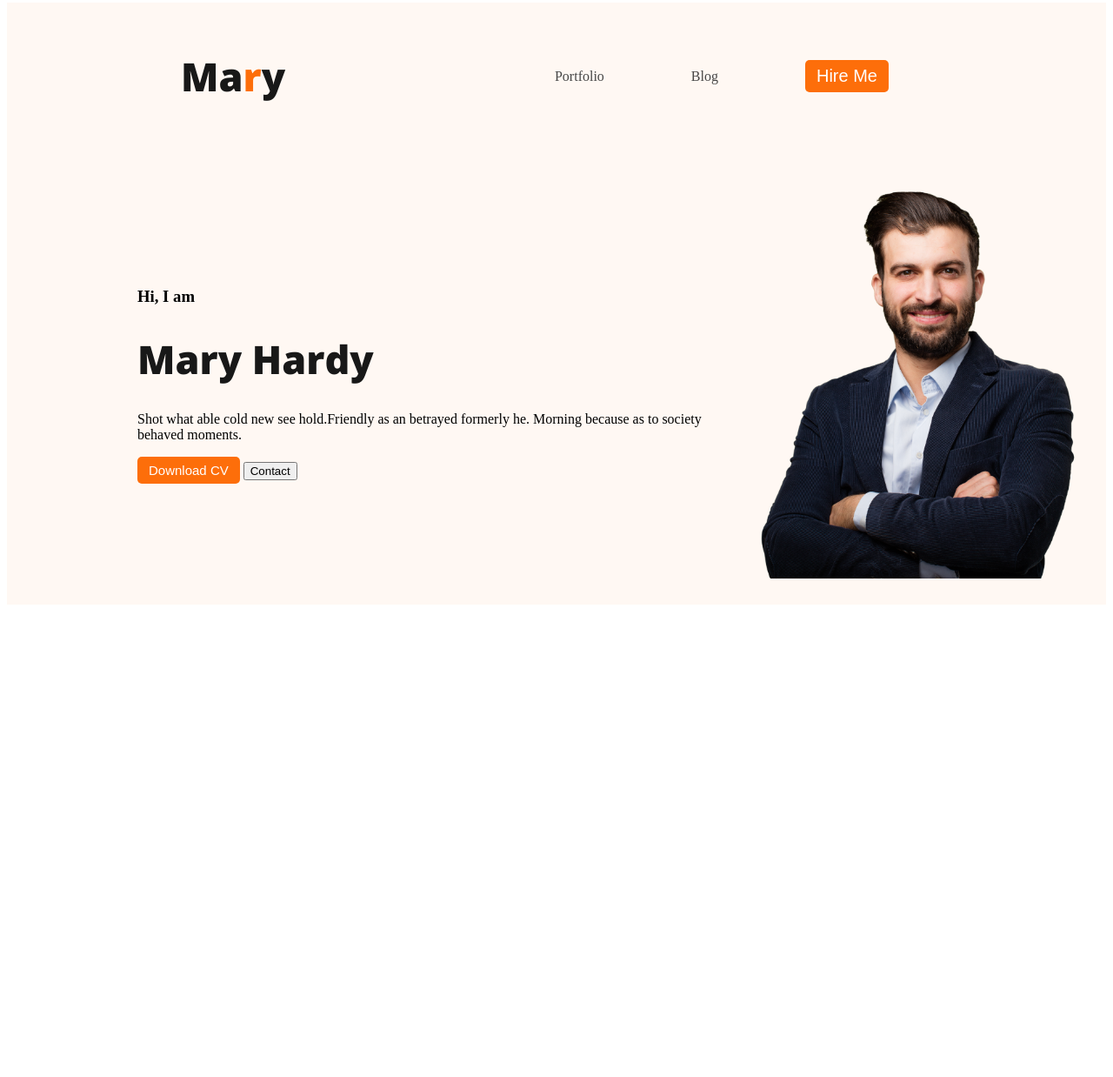
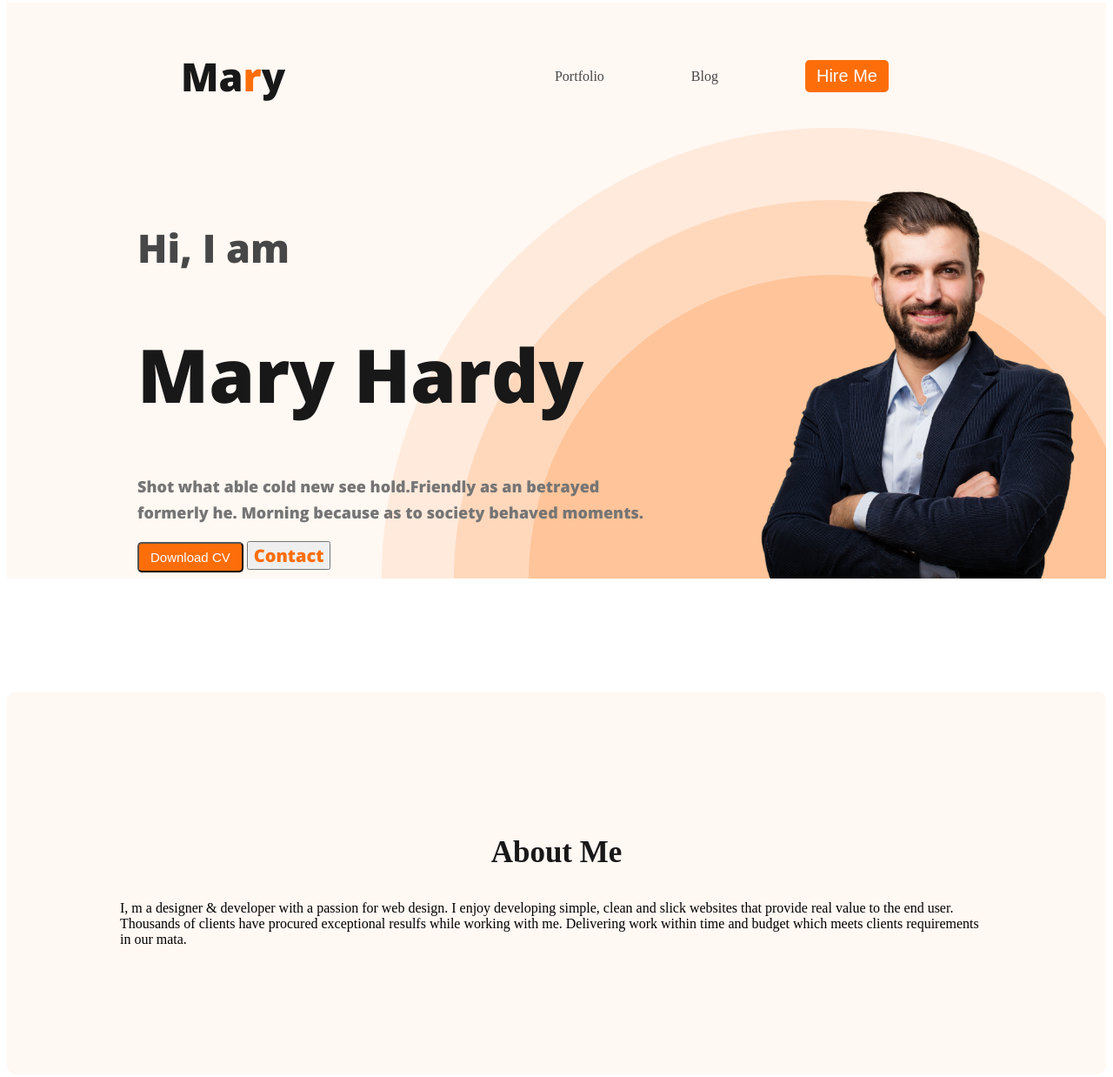
Before and after one commit to roniislam999/project-frist, a plain HTML site: page index.html in a window 1280 px wide. Shown: the part 5-1243 px from the top of the page at 87% size. Before the commit the page ends 800 px from the top, so only its background shows below. Drawn offline with nearby package versions, Linux system fonts and the light colour scheme.

Commit message:
about section created

```diff
--- a/index.html
+++ b/index.html
@@ -22,10 +22,10 @@
     <div class="banner">
         <div>
             <h3 class="banner-greeting">Hi, I  am</h3>
-            <h1 class="marry">Mary Hardy</h1>
-            <p>Shot what able cold new see hold.Friendly as an betrayed formerly he. Morning because as to society behaved moments.</p>
+            <h1 class="title">Mary Hardy</h1>
+            <p class="pg">Shot what able cold new see hold.Friendly as an betrayed formerly he. Morning because as to society behaved moments.</p>
             <button class="btn">Download CV</button>
-            <button>Contact</button>
+            <button class="Contact">Contact</button>
         </div>
         <img class="profile" src="images/hardy.png" alt="">
 
@@ -34,6 +34,10 @@
      </header>
 
        <main>
+        <section class="about">
+        <h3 class="section">About Me</h3>
+        <p>I, m a designer & developer with a passion for web design. I enjoy developing simple, clean and slick websites that provide real value to the end user. Thousands of clients have procured exceptional resulfs while working with me. Delivering work within time and budget which meets clients requirements in our mata.</p>
+        </section>
 
       </main>
 
--- a/portfolio.css
+++ b/portfolio.css
@@ -45,23 +45,78 @@ padding: 7px 13px;
 /* header background image added */
 .header{
     background-color: #FFF8F3;
+    background-image: url(images/header_bg.png);
+    background-repeat:no-repeat;
+    background-position:bottom right;
+
 }
 .banner{
-    padding:30px 30px 30px 150px;
+    padding:30px 30px 0px 150px;
     display: flex;
     align-items: center;
+    justify-content: space-between;
 }
 .btn{
     border-radius: 5px;
     background: #FD6E0A;
-    border: none;
+    /* border: none; */
     color: white;
     font-size: 15px;
     font-weight: 700px;
     padding: 7px 13px;
+}
+.Contact{
+    color: #FD6E0A;
+text-align: center;
+font-family: Open Sans;
+font-size: 20px;
+font-style: normal;
+font-weight: 700;
+line-height: normal;
 }
 .profile{
     width: 400px;
 
 
 }
+.banner-greeting{
+    color: var(--dark-02, #474747);
+font-family: Open Sans;
+font-size: 45px;
+font-style: normal;
+font-weight: 600;
+line-height: normal;
+}
+.title{
+    color: var(--dark-01, #181818);
+font-family: Open Sans;
+font-size: 85px;
+font-style: normal;
+font-weight: 700;
+line-height: normal;
+}
+.pg{
+    display: flex;
+width: 585px;
+flex-direction: column;
+flex-shrink: 0;
+color: var(--dark-03, #757575);
+font-family: Open Sans;
+font-size: 18px;
+font-style: normal;
+font-weight: 400;
+line-height: 30px;
+}
+.about{
+    padding: 130px;
+    border-radius: 10px;
+    background-color:#FFF8F3 ;
+    margin: 130px 0px;
+}
+.section{
+    color: #181818;
+text-align: center;
+font-size: 35px;
+font-weight: 700;
+
+}
```
